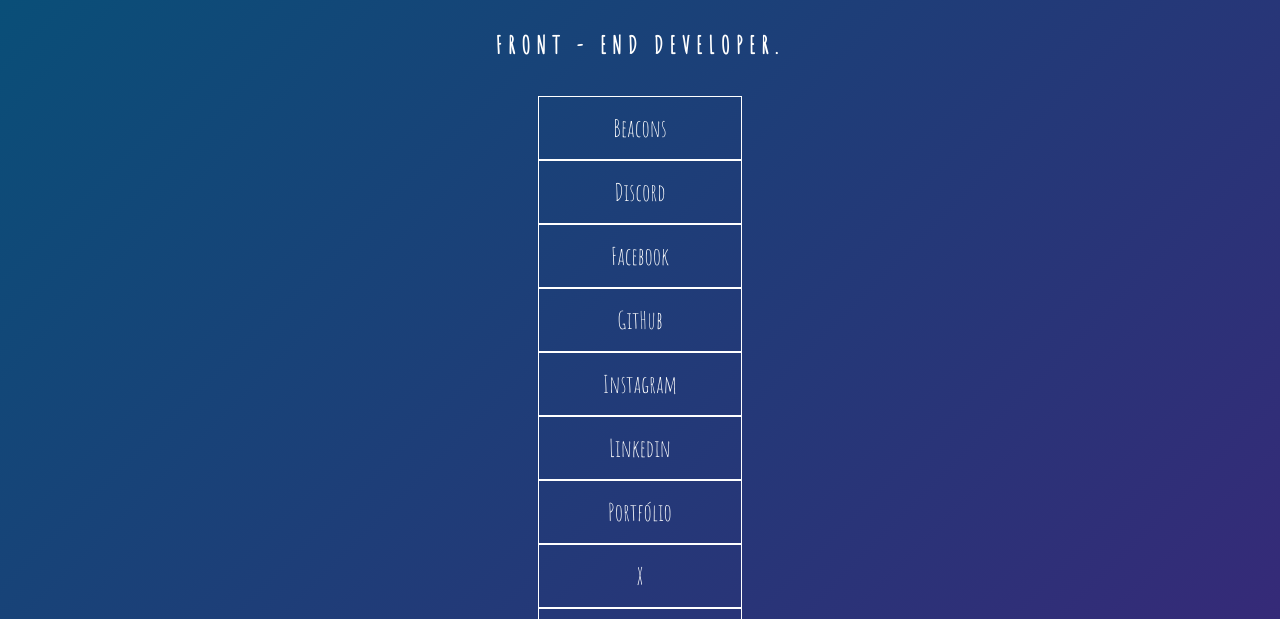
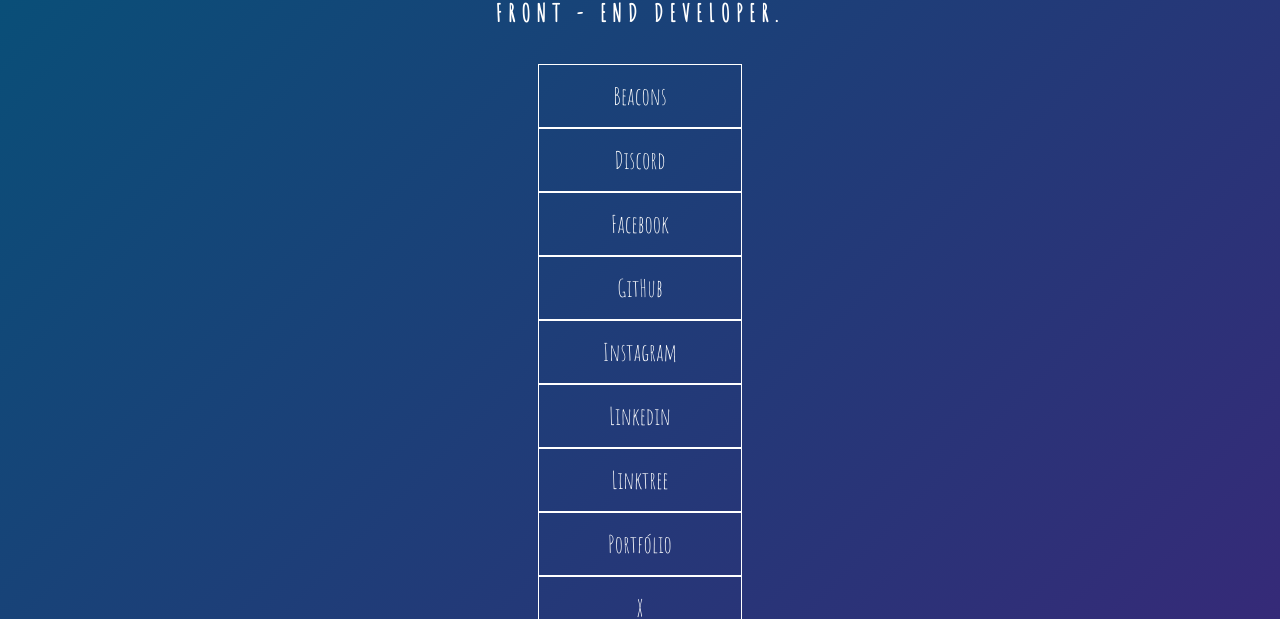
Before and after one commit to diegofranciscodasilva/clonebeacons, a plain HTML site: page index.html in a window 1280 px wide. Shown: the part 181-800 px from the top of the page. Drawn offline with Linux system fonts and the light colour scheme.

Commit message:
atualizando clone do beacons

```diff
--- a/index.html
+++ b/index.html
@@ -18,6 +18,7 @@
             <a href="https://github.com/diegofranciscodasilva" target="_blank">GitHub</a>
             <a href="https://instagram.com/diego_francisco_da_silva" target="_blank">Instagram</a>
             <a href="https://www.linkedin.com/in/diego-francisco-da-silva" target="_blank">Linkedin</a>
+            <a href="https://linktr.ee/diegofranciscodasilva" target="_blank">Linktree</a>
             <a href="https://meuportfoliodiegofranciscodasilva.vercel.app/" target="_blank">Portfólio</a>
             <a href="https://twitter.com/DiegoFdaSilva35" target="_blank">X</a>
             <a href="mailto:diegofranciscodasilva@yahoo.com.br" target="_blank">Yahoo mail</a>
```
